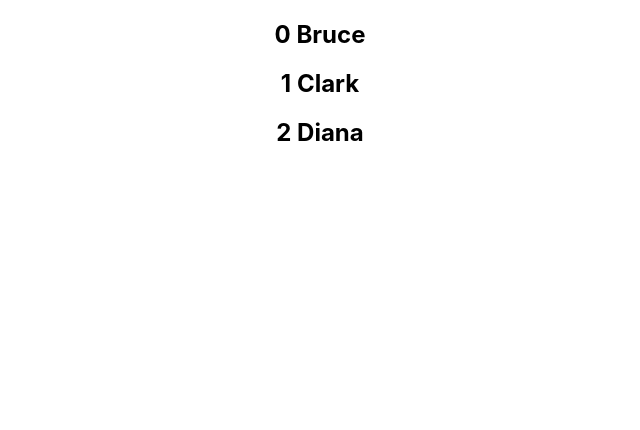
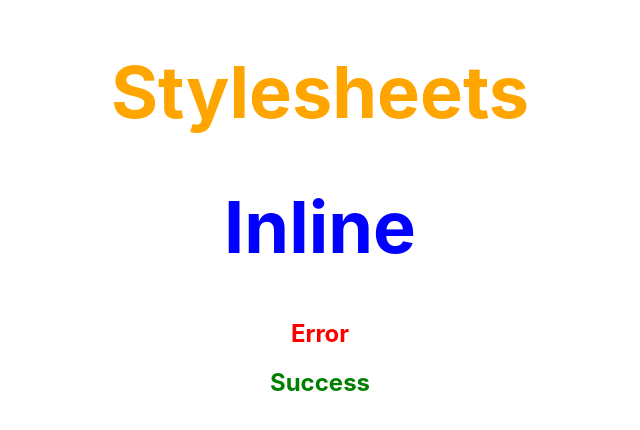
Before and after one commit to Daemusin12/ReactJS, a React (Create React App) app in the folder hello-world/: page / in a window 1280 px wide. Shown: the top 430 px of the page, without its empty margins (320-960 px from the left). Built offline with nearby package versions, Linux system fonts and the light colour scheme.

Commit message:
Styling and CSS Basics

```diff
--- a/hello-world/src/App.js
+++ b/hello-world/src/App.js
@@ -1,6 +1,10 @@
 import React, { Component } from 'react';
 import './App.css';
-import NameList from './components/NameList';
+import StyleSheet from './components/StyleSheet';
+import Inline from './components/Inline';
+import './appStyles.css';
+import styles from  './appStyles.module.css'
+// import NameList from './components/NameList';
 // import UserGreeting from './components/UserGreeting';
 // import EventBind from './components/EventBind';
 // import ParentComponent from './components/ParentComponent';
@@ -11,6 +15,7 @@ import NameList from './components/NameList';
 // import Welcome from './components/Welcome';
 // import Hello from './components/Hello';
 // import Message from './components/Message';
+
 
 
 
@@ -31,7 +36,11 @@ class App extends Component {
         {/* <EventBind /> */}
         {/* <ParentComponent /> */}
         {/* <UserGreeting/> */}
-        <NameList />
+        {/* <NameList /> */}
+        <StyleSheet primary={true} />
+        <Inline />
+        <h2 className='error'>Error</h2>
+        <h2 className={styles.success}>Success</h2>
       </div>
     );
   }
--- /dev/null
+++ b/hello-world/src/appStyles.css
@@ -0,0 +1,3 @@
+.error {
+    color: red;
+}
--- /dev/null
+++ b/hello-world/src/appStyles.module.css
@@ -0,0 +1,3 @@
+.success {
+    color: green;
+}
--- /dev/null
+++ b/hello-world/src/components/Inline.js
@@ -0,0 +1,18 @@
+import React from 'react'
+
+const heading = {
+    fontSize: '72px',
+    color: 'blue'
+}
+
+function Inline() {
+  return (
+    <div>
+        <h1 style={heading}>
+            Inline
+        </h1>
+    </div>
+  )
+}
+
+export default Inline
--- /dev/null
+++ b/hello-world/src/components/StyleSheet.js
@@ -0,0 +1,13 @@
+import React from 'react'
+import './myStyles.css'
+
+function StyleSheet(props) {
+    let className = props.primary ? 'primary' : ''
+  return (
+    <div>
+        <h1 className={`${className} font-xl`}>Stylesheets</h1>
+    </div>
+  )
+}
+
+export default StyleSheet
--- /dev/null
+++ b/hello-world/src/components/myStyles.css
@@ -0,0 +1,7 @@
+.primary {
+    color: orange;
+}
+
+.font-xl {
+    font-size: 72px;
+}
```
